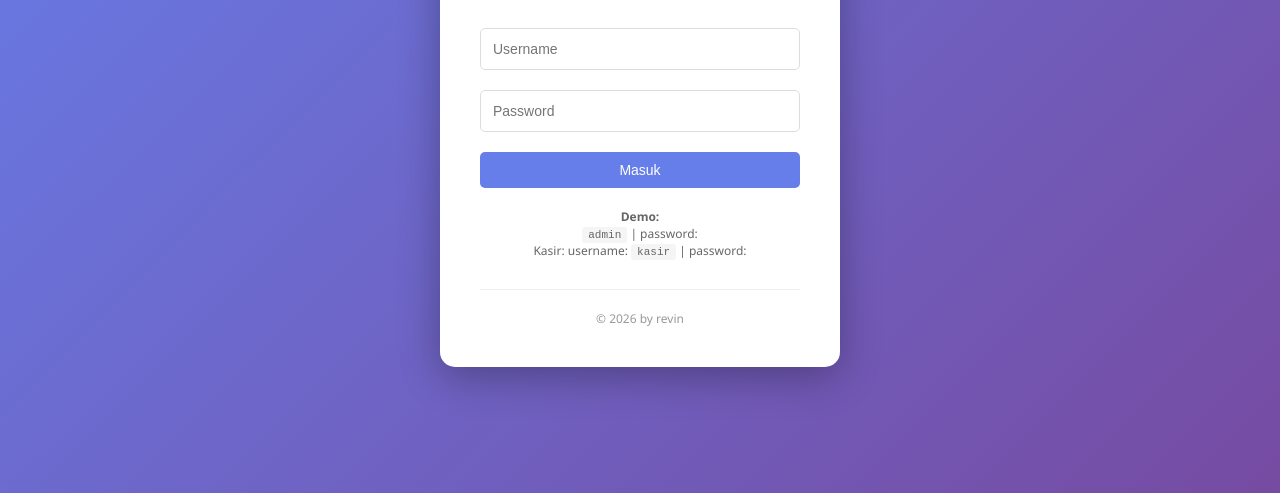
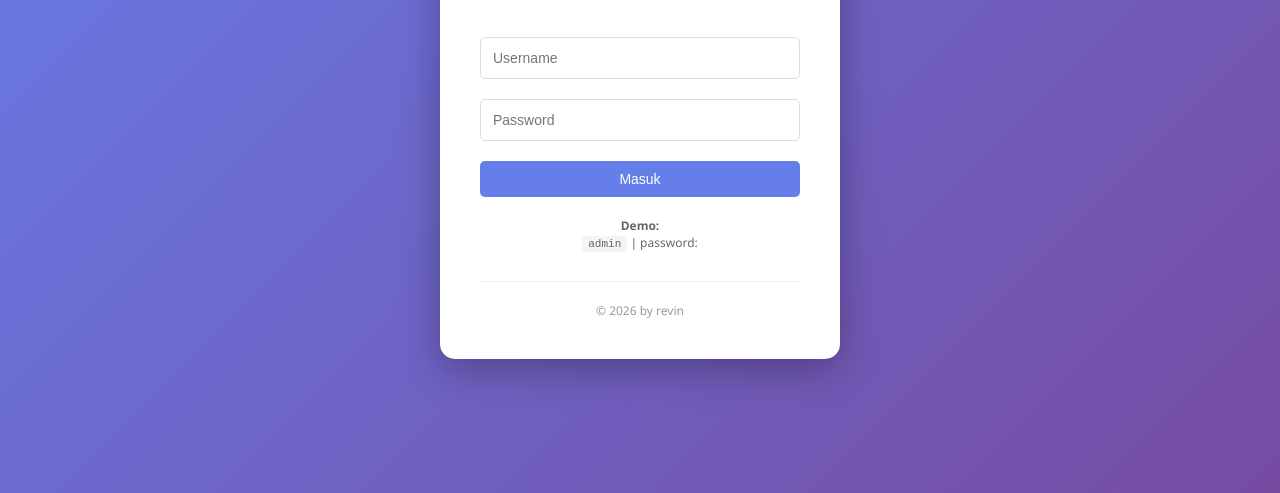
Before and after one commit to vinbotz/apotek-uas, a website: page public/index.html in a window 1280 px wide. Shown: the part 307-800 px from the top of the page. Drawn offline with Linux system fonts and the light colour scheme.

```diff
--- a/public/index.html
+++ b/public/index.html
@@ -35,7 +35,6 @@
         <div style="margin-top: 20px; font-size: 12px; color: #666">
           <p><strong>Demo:</strong></p>
           <p><code>admin</code> | password:</p>
-          <p>Kasir: username: <code>kasir</code> | password:</p>
         </div>
         <div
           style="
```
